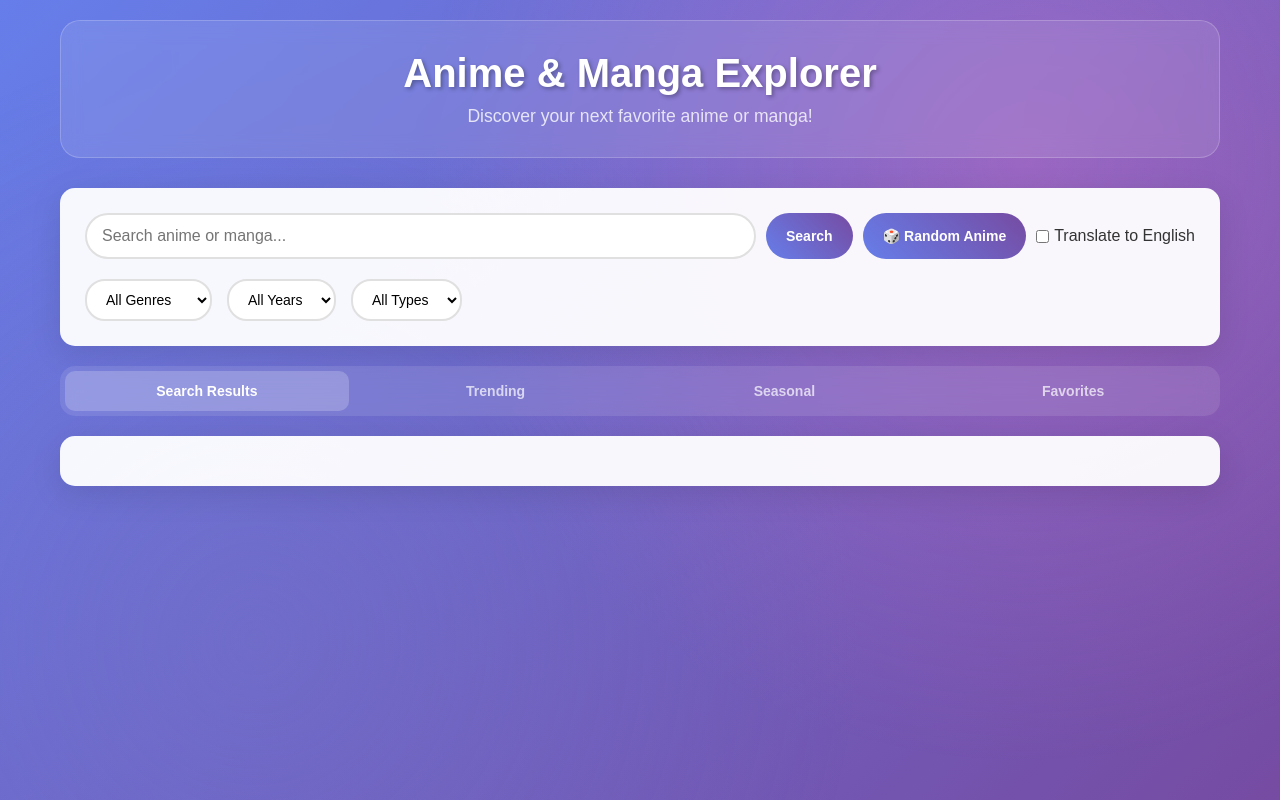
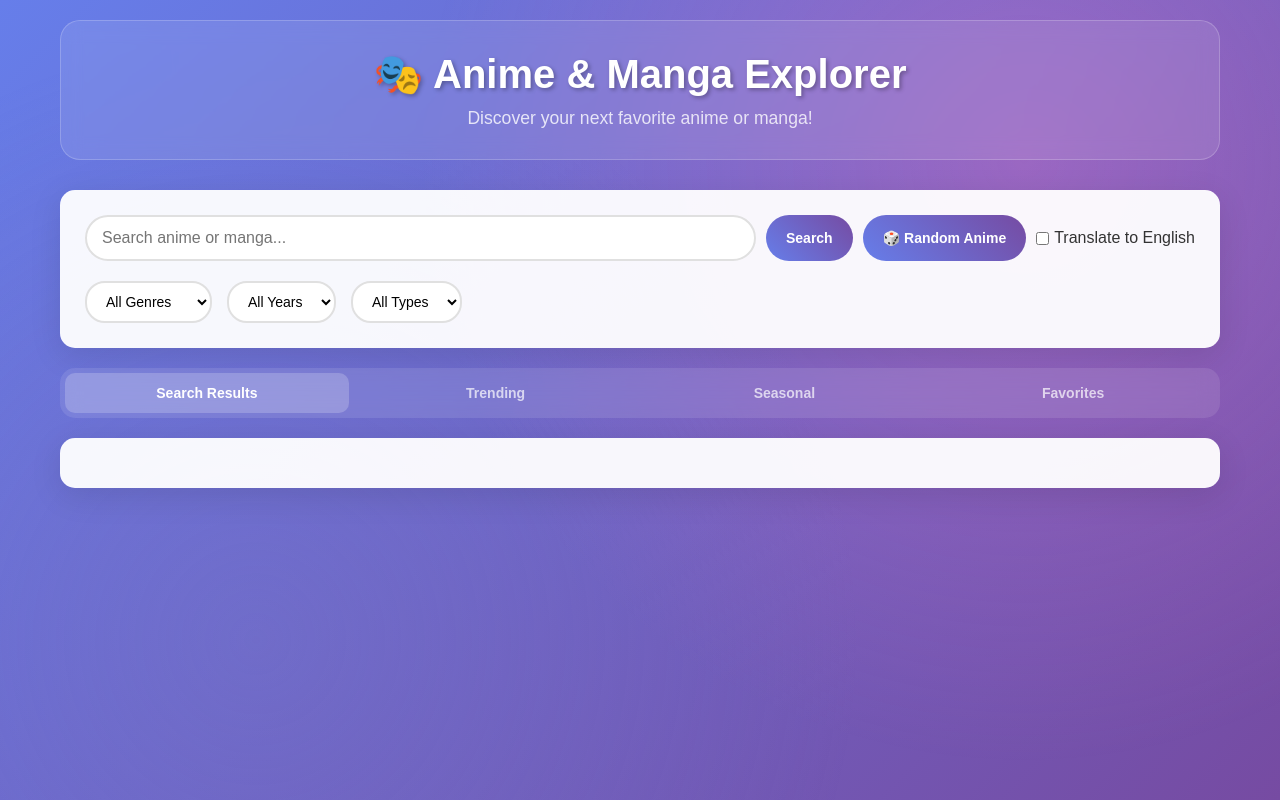
Before and after one commit to ChandreshSingh12/Anime, a plain HTML site: page index.html in a window 1280 px wide. Drawn offline with Linux system fonts and the light colour scheme; no server answers.

Commit message:
Update index.html

```diff
--- a/index.html
+++ b/index.html
@@ -9,7 +9,7 @@
 <body>
     <div class="container">
         <header>
-            <h1>Anime & Manga Explorer</h1>
+            <h1>🎭 Anime & Manga Explorer</h1>
             <p>Discover your next favorite anime or manga!</p>
         </header>
 
```
